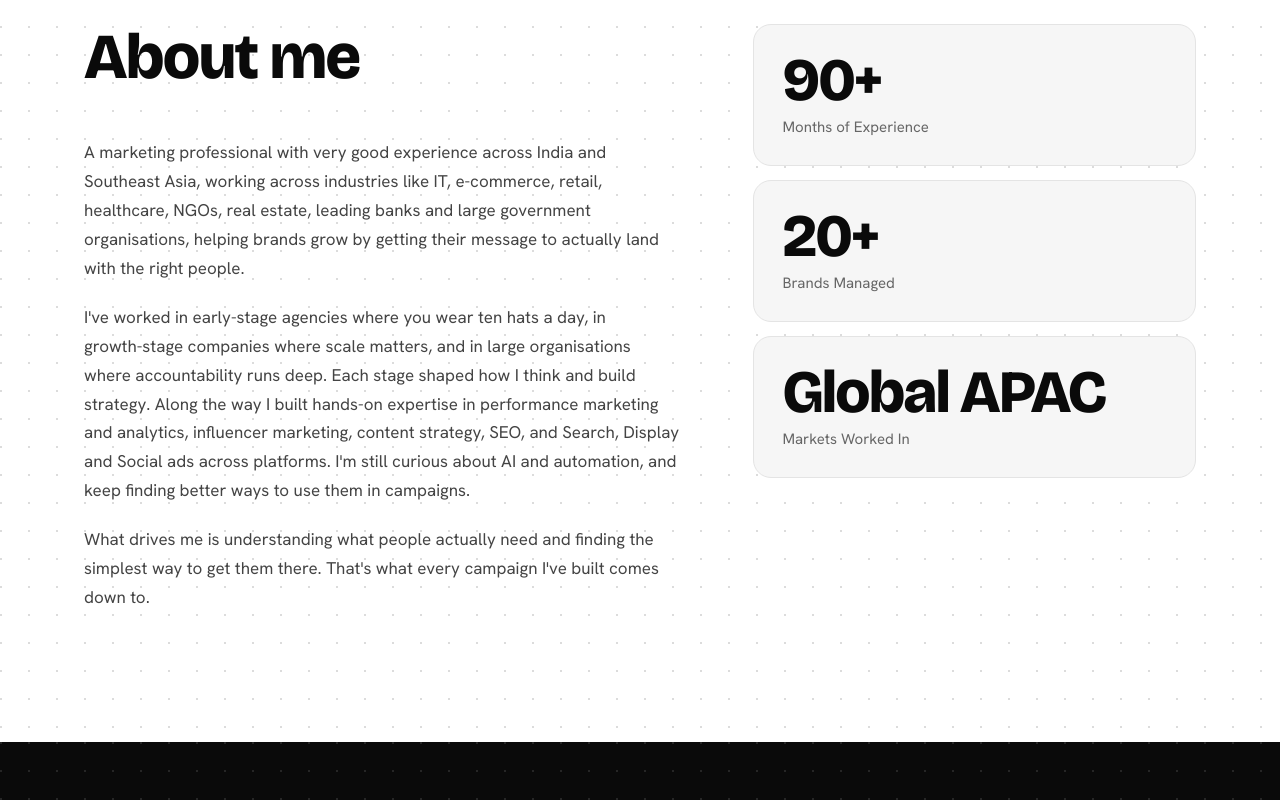
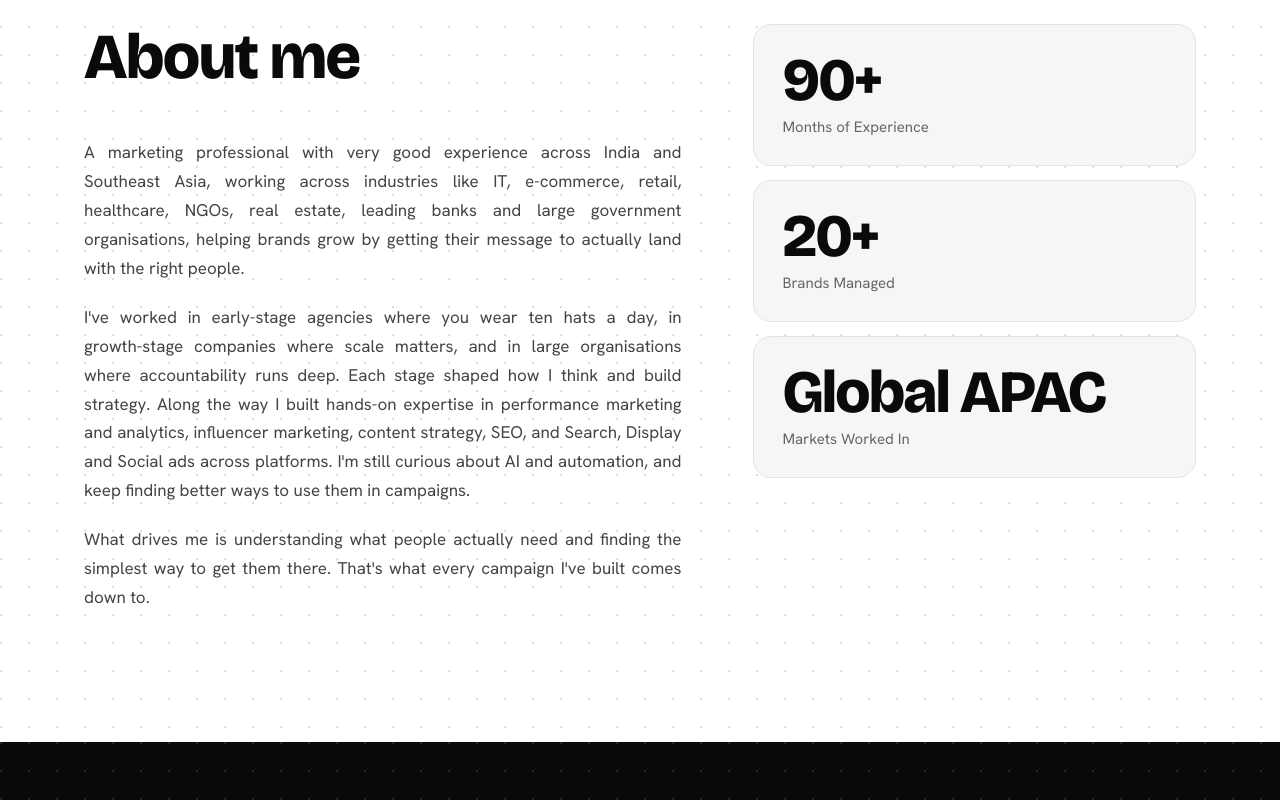
Before and after one commit to gautamsharma1799/Gautams-Sharma-Portfolio, a plain HTML site: page index.html in a window 1280 px wide. Shown: the part 960-1760 px from the top of the page. Drawn offline with nearby package versions, Linux system fonts and the light colour scheme.

Commit message:
Update index.html

```diff
--- a/index.html
+++ b/index.html
@@ -180,6 +180,8 @@ section.dk,.tick.dk{background-image:radial-gradient(circle at 1px 1px,#262626 1
 @media(max-width:900px){.hg,.ab,.two,.cs,.vc{grid-template-columns:1fr}.hg{gap:44px}.ph{max-width:340px;margin:0 auto}section{padding:80px 0}.md{padding:26px}.tl td:nth-child(2),.tl th:nth-child(2){display:none}.bar{width:90px}.row{flex-direction:column;gap:2px}}
 @media(prefers-reduced-motion:reduce){*{animation:none!important;transition:none!important}.rv,.lead,.hero .cta,.hero h1 .line>span{opacity:1;transform:none}.bar i{width:var(--p)}}
 :focus-visible{outline:3px solid #888;outline-offset:3px}
+.lead,.ab p,.v p,.cert p,.card p,.md>p,.md li{text-align:justify;text-justify:inter-word}
+@media(max-width:640px){.lead,.ab p,.v p,.cert p,.card p,.md>p,.md li{text-align:left}}
 </style>
 </head>
 <body>
```
